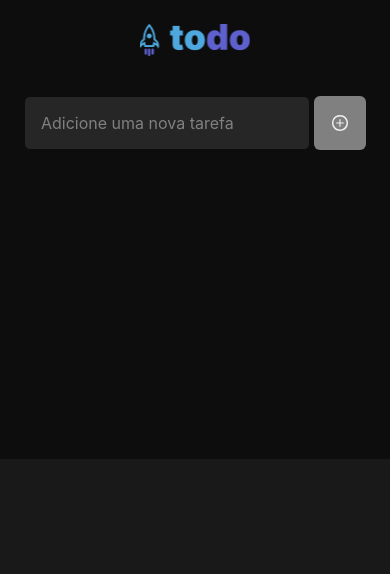
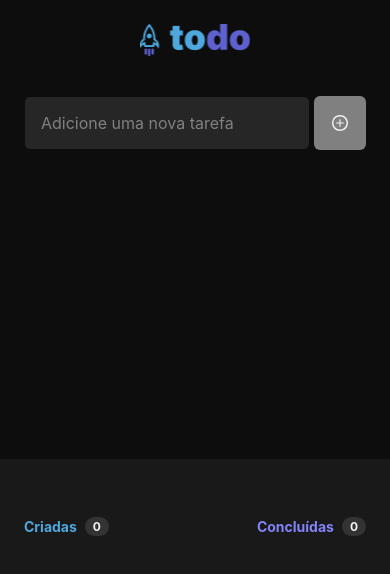
Before and after one commit to Henrique1204/Todo-List-RN, a React Native app: screen / in a window 390 px wide. Shown: the top 574 px of the page. Built offline with nearby package versions, Linux system fonts and the light colour scheme.

Commit message:
feat: criar componente listCount e header da lista

```diff
--- a/App.tsx
+++ b/App.tsx
@@ -1,13 +1,20 @@
 import React from 'react';
-import { SafeAreaView, StatusBar } from 'react-native';
+import { SafeAreaView, StatusBar, StyleSheet } from 'react-native';
 
 import { colors } from './src/core/assets/theme';
 
 import Home from './src/screens/Home';
 
+const Styles = StyleSheet.create({
+	container: {
+		backgroundColor: colors.base['gray-800'],
+		flex: 1,
+	},
+});
+
 const App: React.FC = () => {
 	return (
-		<SafeAreaView style={{ flex: 1, backgroundColor: colors.base['gray-800'] }}>
+		<SafeAreaView style={Styles.container}>
 			<StatusBar
 				barStyle='light-content'
 				backgroundColor='transparent'
--- a/package.json
+++ b/package.json
@@ -12,7 +12,7 @@
 		"expo-status-bar": "~1.4.4",
 		"react": "18.2.0",
 		"react-native": "0.71.8",
-		"react-native-svg": "^13.9.0"
+		"react-native-svg": "13.4.0"
 	},
 	"devDependencies": {
 		"@babel/core": "^7.20.0",
--- /dev/null
+++ b/src/components/ListCount/index.tsx
@@ -0,0 +1,32 @@
+import React from 'react';
+import { Text, View } from 'react-native';
+
+import { IProductColorsEnum } from '../../@types/core/theme';
+import { colors } from '../../core/assets/theme';
+import uniteStyles from '../../helpers/uniteStyles';
+
+import Styles from './styles';
+
+interface IListCountProp {
+	label: string;
+	count: number;
+	color: IProductColorsEnum;
+}
+
+const ListCount: React.FC<IListCountProp> = ({ color, count, label }) => {
+	return (
+		<View style={Styles.container}>
+			<Text
+				style={uniteStyles(Styles.countLabel, { color: colors.product[color] })}
+			>
+				{label}
+			</Text>
+
+			<View style={Styles.countBox}>
+				<Text style={Styles.count}>{count}</Text>
+			</View>
+		</View>
+	);
+};
+
+export default ListCount;
--- /dev/null
+++ b/src/components/ListCount/styles.ts
@@ -0,0 +1,31 @@
+import { StyleSheet } from 'react-native';
+import { colors, typography } from '../../core/assets/theme';
+
+const Styles = StyleSheet.create({
+	container: {
+		flexDirection: 'row',
+		alignItems: 'center',
+		gap: 8,
+	},
+	countLabel: {
+		fontSize: typography.normalSize,
+		fontWeight: typography.weightEmphasis,
+		textTransform: 'capitalize',
+	},
+	countBox: {
+		paddingTop: 2,
+		paddingRight: 8,
+		paddingLeft: 8,
+		paddingBottom: 2,
+		borderRadius: 16,
+
+		backgroundColor: colors.base['gray-400'],
+	},
+	count: {
+		fontSize: typography.smallSize,
+		fontWeight: typography.weightEmphasis,
+		color: colors.base['gray-100'],
+	},
+});
+
+export default Styles;
--- a/src/components/MainList/index.tsx
+++ b/src/components/MainList/index.tsx
@@ -1,10 +1,25 @@
 import React from 'react';
-import { View } from 'react-native';
+import { FlatList, View } from 'react-native';
 
 import Styles from './styles';
 
+import ListCount from '../ListCount';
+
 const MainList: React.FC = () => {
-	return <View style={Styles.container}></View>;
+	return (
+		<View style={Styles.container}>
+			<FlatList
+				data={[]}
+				renderItem={() => <></>}
+				ListHeaderComponent={
+					<View style={Styles.listHeader}>
+						<ListCount label='Criadas' color='blue' count={0} />
+						<ListCount label='Concluídas' color='purple' count={0} />
+					</View>
+				}
+			/>
+		</View>
+	);
 };
 
 export default MainList;
--- a/src/components/MainList/styles.ts
+++ b/src/components/MainList/styles.ts
@@ -16,6 +16,13 @@ const Styles = StyleSheet.create({
 		bottom: -50,
 		zIndex: 0,
 	},
+	listHeader: {
+		width: '100%',
+
+		flexDirection: 'row',
+		alignItems: 'center',
+		justifyContent: 'space-between',
+	},
 });
 
 export default Styles;
--- a/src/core/assets/theme/index.ts
+++ b/src/core/assets/theme/index.ts
@@ -3,11 +3,12 @@ import {
 	IColorsEnum,
 	IFeedbackColorsEnum,
 	IProductColorsEnum,
+	ITypography,
 } from '../../../@types/core/theme';
 
 import { baseColors, feedbackColors, productColors } from './colors';
 
-export const typography = {
+export const typography: ITypography = {
 	smallSize: 12,
 	normalSize: 14,
 	bigSize: 16,
--- a/src/screens/Home/styles.ts
+++ b/src/screens/Home/styles.ts
@@ -14,14 +14,6 @@ const Styles = StyleSheet.create({
 		marginTop: 24,
 		marginBottom: 40,
 	},
-	form: {
-		width: '100%',
-		paddingLeft: 24,
-		paddingRight: 24,
-
-		flexDirection: 'row',
-		gap: 4,
-	},
 });
 
 export default Styles;
```
Also changed, not shown: src/@types/core/theme/index.d.ts (+9 -0 lines), 1 other file (tests, documents, lock files or other folders).
